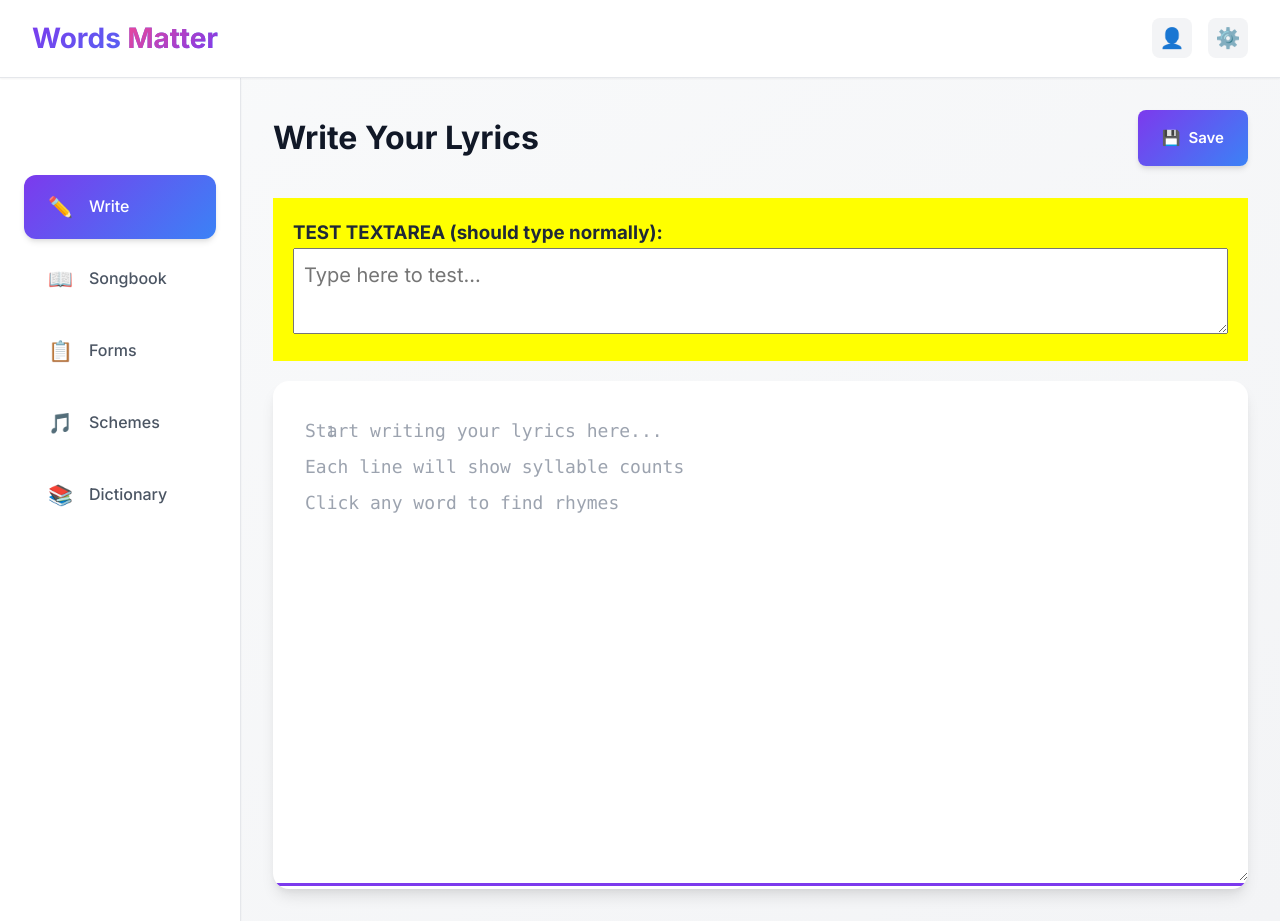
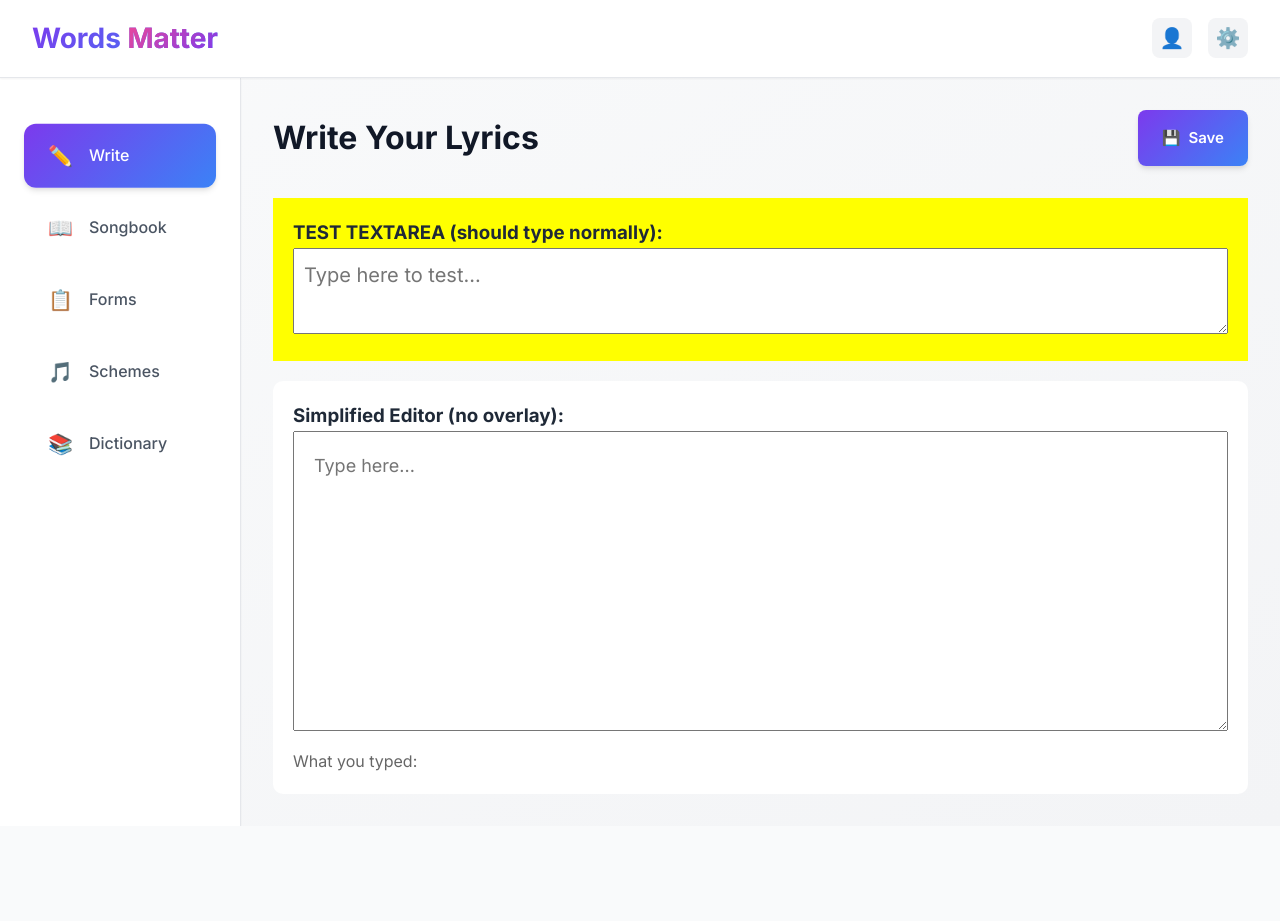
Before and after one commit to themichaelkemp/words-app, a React (Vite) app: page / in a window 1280 px wide. After the commit the page ends 826 px from the top, so only its background shows below. Built offline with nearby package versions, Linux system fonts and the light colour scheme.

Commit message:
Test simplified editor without overlay

```diff
--- a/src/App.jsx
+++ b/src/App.jsx
@@ -316,50 +316,26 @@ function App() {
           />
         </div>
 
-        <div className="lyric-editor" onClick={handleEditorClick}>
-          <div className="editor-display">
-            {linesWithSyllables.map((line, idx) => (
-              <div key={idx} className="lyric-line">
-                <span className="line-number">{idx + 1}</span>
-                <span className="line-text">
-                  {line.words.length > 0 ? (
-                    line.words.map((word, wIdx) => (
-                      <span
-                        key={wIdx}
-                        className="word clickable"
-                        onClick={() => {
-                          setSelectedWord(word)
-                          setSearchQuery(word)
-                          setCurrentScreen('dictionary')
-                        }}
-                      >
-                        {word}{' '}
-                      </span>
-                    ))
-                  ) : (
-                    <span>&nbsp;</span>
-                  )}
-                </span>
-                <span className="syllable-count" title="Syllable count">
-                  {line.syllables > 0 && `${line.syllables} syl`}
-                </span>
-              </div>
-            ))}
-          </div>
-
+        {/* TEMPORARY: Testing without overlay */}
+        <div style={{ background: 'white', padding: '20px', borderRadius: '10px' }}>
+          <h3>Simplified Editor (no overlay):</h3>
           <textarea
-            ref={textareaRef}
-            className="editor-input"
             value={lyrics}
             onChange={(e) => setLyrics(e.target.value)}
-            placeholder="Start writing your lyrics here...
-Each line will show syllable counts
-Click any word to find rhymes"
-            aria-label="Lyric text editor"
-            autoFocus
+            style={{
+              width: '100%',
+              minHeight: '300px',
+              fontSize: '18px',
+              padding: '20px',
+              direction: 'ltr',
+              textAlign: 'left'
+            }}
             dir="ltr"
-            style={{ direction: 'ltr', textAlign: 'left' }}
+            placeholder="Type here..."
           />
+          <div style={{ marginTop: '10px', color: '#666' }}>
+            What you typed: {lyrics}
+          </div>
         </div>
 
         {selectedWord && (
```
